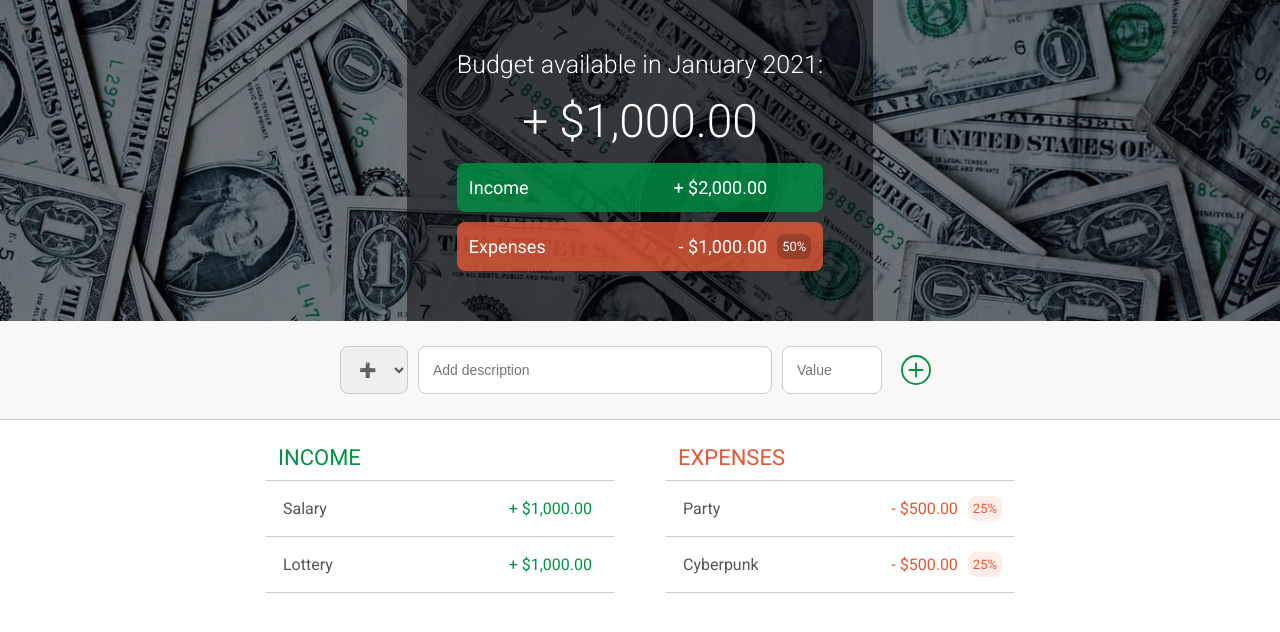
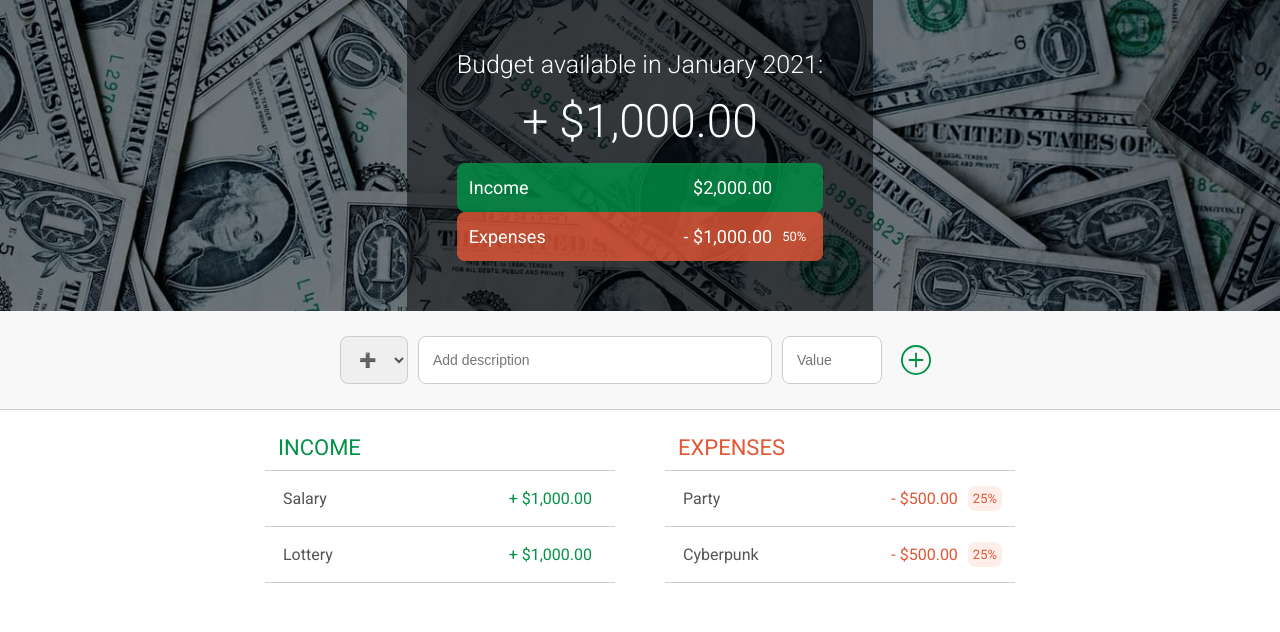
Before and after one commit to sitek94/budget-calculator, a React (Create React App) app: page / in a window 1280 px wide. Shown: the top 632 px of the page. Built offline with nearby package versions, Linux system fonts and the light colour scheme.

Commit message:
refactor <Display>

```diff
--- a/src/App.tsx
+++ b/src/App.tsx
@@ -1,7 +1,7 @@
 import * as React from 'react';
 import { TransactionList, TransactionType } from 'types';
 import Layout, { Top, Middle, Bottom } from 'components/layout';
-import Display from 'components/display';
+import { Display } from 'components/display';
 import Form from 'components/form';
 import List from 'components/list';
 import Label from 'components/label';
--- a/src/components/display.tsx
+++ /dev/null
@@ -1,46 +0,0 @@
-import './display.scss';
-import { currencyFormat, percentFormat } from 'utils';
-
-type DisplayProps = {
-  income: number;
-  expenses: number;
-};
-
-function Display({ income, expenses }: DisplayProps) {
-  const month = new Date().toLocaleString('default', { month: 'long' });
-  const year = new Date().getFullYear();
-
-  const budget = income - expenses;
-  const budgetSign = budget > 0 ? '+ ' : budget < 0 ? '- ' : '';
-  const percentage = budget > 0 ? percentFormat(expenses / income) : null;
-
-  return (
-    <div className="display">
-      <h2 className="display__title">
-        Budget available in {month} {year}:
-      </h2>
-      <h1 className="display__budget">
-        {budgetSign}
-        {currencyFormat(Math.abs(budget))}
-      </h1>
-
-      <div className="display__income display__item">
-        <div className="display__item__label">Income</div>
-        <div className="display__item__right-box">
-          <div className="value">+ {currencyFormat(income)}</div>
-          <div className="percentage">&nbsp;</div>
-        </div>
-      </div>
-
-      <div className="display__expenses display__item">
-        <div className="display__item__label">Expenses</div>
-        <div className="display__item__right-box">
-          <div className="value">- {currencyFormat(expenses)}</div>
-          <div className="percentage">{percentage || '---'}</div>
-        </div>
-      </div>
-    </div>
-  );
-}
-
-export default Display;
--- a/src/components/display.scss
+++ b/src/components/display/display.scss
@@ -3,58 +3,45 @@
   background-color: rgba(0, 0, 0, 0.5);
   padding: 5rem;
 
-  /* TITLE */
-  &__title {
+  .title {
     font-size: 2.5rem;
     font-weight: 300;
     margin-bottom: 1.5rem;
   }
 
-  /* BUDGET */
-  &__budget {
+  .budget {
     font-size: 4.6rem;
     font-weight: 300;
     text-align: center;
     margin-bottom: 1.5rem;
   }
 
-  /* ITEM */
-  &__item {
+  .income,
+  .expenses {
     display: flex;
-    justify-content: space-between;
     align-items: center;
     padding: 1.2rem;
     border-radius: var(--border-radius);
     font-size: 1.8rem;
 
-    &:not(:last-child) {
-      margin-bottom: 1rem;
+    .text {
+      flex: 1;
     }
-
-    /* VALUE */
     .value {
-      margin-right: 1rem;
+      margin-right: 0.5rem;
     }
-
-    /* RIGHT BOX */
-    &__right-box {
-      display: flex;
-      align-items: center;
-    }
-
-    /* PERCENTAGE */
     .percentage {
+      font-size: 1.3rem;
       width: 3.4rem;
-      font-size: 1.3rem;
       padding: 0.5rem;
       border-radius: var(--border-radius);
-      background-color: rgba(0, 0, 0, 0.2);
+      background-color: rgba(var(--color-rgb), 0.2);
       text-align: center;
     }
   }
 
   /* COLORS AND PERCENTAGE VISIBILITY */
-  &__income {
+  .income {
     background-color: rgba(var(--green-rgb), 0.8);
 
     .percentage {
@@ -62,7 +49,7 @@
     }
   }
 
-  &__expenses {
+  .expenses {
     background-color: rgba(var(--red-rgb), 0.8);
   }
 }
--- /dev/null
+++ b/src/components/display/display.tsx
@@ -0,0 +1,76 @@
+import { IncomeType, ExpensesType, BudgetType, PercentageType } from 'types';
+import { currencyFormat, percentFormat } from 'utils';
+import './display.scss';
+
+type Props = {
+  income: IncomeType;
+  expenses: IncomeType;
+};
+
+function Display({ income, expenses }: Props) {
+  const budget = income - expenses;
+  const expensesPercentage = income !== 0 ? expenses / income : 0;
+
+  return (
+    <div className="display">
+      <Title />
+      <Budget value={budget} />
+      <Income value={income} />
+      <Expenses value={expenses} percentage={expensesPercentage} />
+    </div>
+  );
+}
+
+// Title
+function Title() {
+  const month = new Date().toLocaleString('default', { month: 'long' });
+  const year = new Date().getFullYear();
+
+  return (
+    <h2 className="title">
+      Budget available in {month} {year}:
+    </h2>
+  );
+}
+
+// Budget
+function Budget({ value }: { value: BudgetType }) {
+  const sign = value > 0 ? '+ ' : value < 0 ? '- ' : '';
+
+  return (
+    <h1 className="budget">
+      {sign}
+      {currencyFormat(Math.abs(value))}
+    </h1>
+  );
+}
+
+// Income
+function Income({ value }: { value: IncomeType }) {
+  return (
+    <div className="income">
+      <div className="text">Income</div>
+      <div className="value">{currencyFormat(value)}</div>
+      <div className="percentage">&nbsp;</div>
+    </div>
+  );
+}
+
+// Expenses
+function Expenses({
+  value,
+  percentage,
+}: {
+  value: ExpensesType;
+  percentage: PercentageType;
+}) {
+  return (
+    <div className="expenses">
+      <div className="text">Expenses</div>
+      <div className="value">- {currencyFormat(value)}</div>
+      <div className="percentage">{percentFormat(percentage)}</div>
+    </div>
+  );
+}
+
+export { Display };
--- /dev/null
+++ b/src/components/display/index.ts
@@ -0,0 +1 @@
+export * from './display';
```
Also changed, not shown: 1 other file (tests, documents, lock files or other folders).
